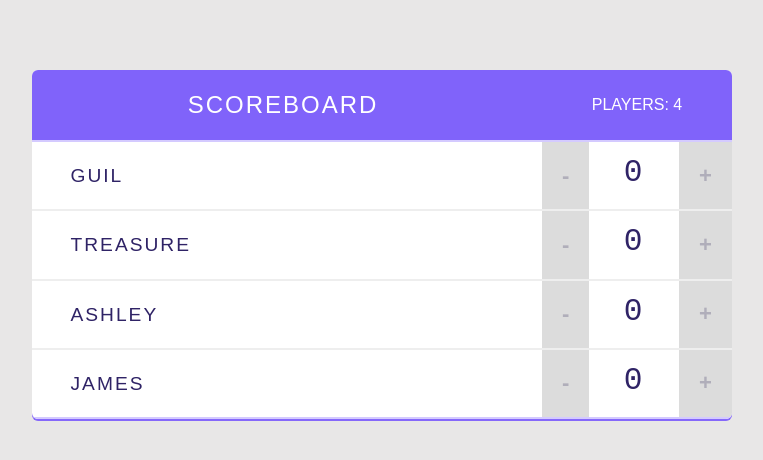
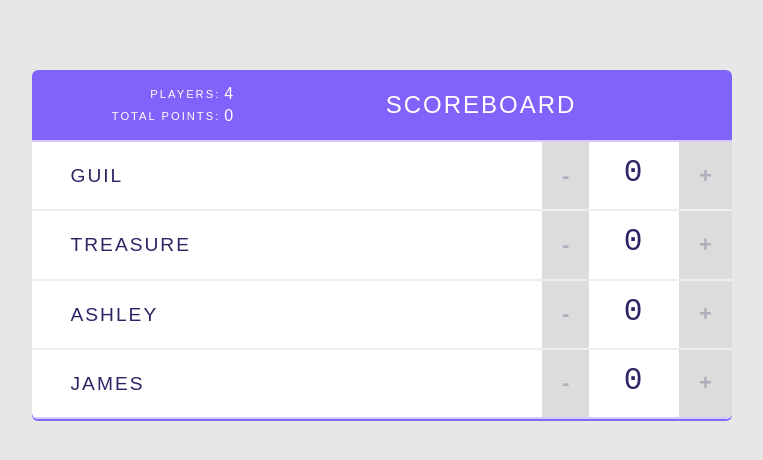
Before and after one commit to jordanmor/scoreboard, a React (Create React App) app: page / in a window 1280 px wide. Shown: the top 460 px of the page, without its empty margins (258-1021 px from the left). Built offline with nearby package versions, Linux system fonts and the light colour scheme.

Commit message:
Build a statistics component

```diff
--- a/src/App.js
+++ b/src/App.js
@@ -56,7 +56,10 @@ class App extends Component {
   render() {
     return (
       <div className="scoreboard">
-        <Header title="Scoreboard" totalPlayers={this.state.players.length} />
+        <Header
+          title="Scoreboard"
+          players={this.state.players}
+        />
         {this.state.players.map((player, index) =>
           <Player
             key={player.id.toString()}
--- a/src/components/header.js
+++ b/src/components/header.js
@@ -1,10 +1,11 @@
 import React from 'react';
+import Stats from './stats';
 
-const Header = props => {
+const Header = ({ players, title }) => {
   return (
     <header>
-      <h1>{props.title}</h1>
-      <span className='stats'>Players: {props.totalPlayers}</span>
+      <Stats players={players} />
+      <h1>{title}</h1>
     </header>
   );
 }
--- /dev/null
+++ b/src/components/stats.js
@@ -0,0 +1,24 @@
+import React from 'react';
+
+const Stats = ({ players }) => {
+
+  const totalPlayers = players.length;
+  const totalPoints = players.reduce((total, p) => total + p.score, 0);
+
+  return (
+  <table className="stats">
+    <tbody>
+      <tr>
+        <td>Players:</td>
+        <td>{totalPlayers}</td>
+      </tr>
+      <tr>
+        <td>Total Points:</td>
+        <td>{totalPoints}</td>
+      </tr>
+    </tbody>
+  </table>
+   );
+}
+
+export default Stats;
```
